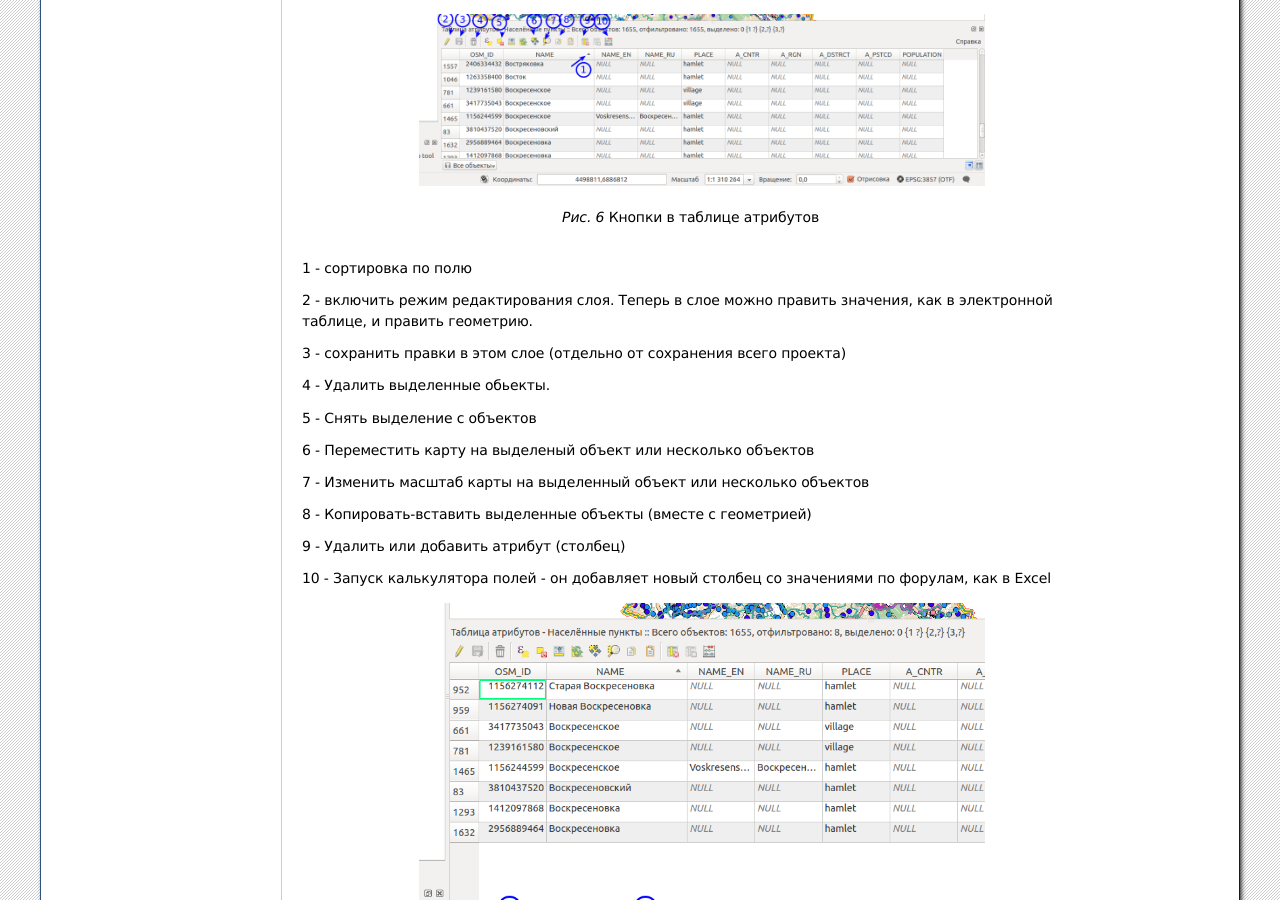
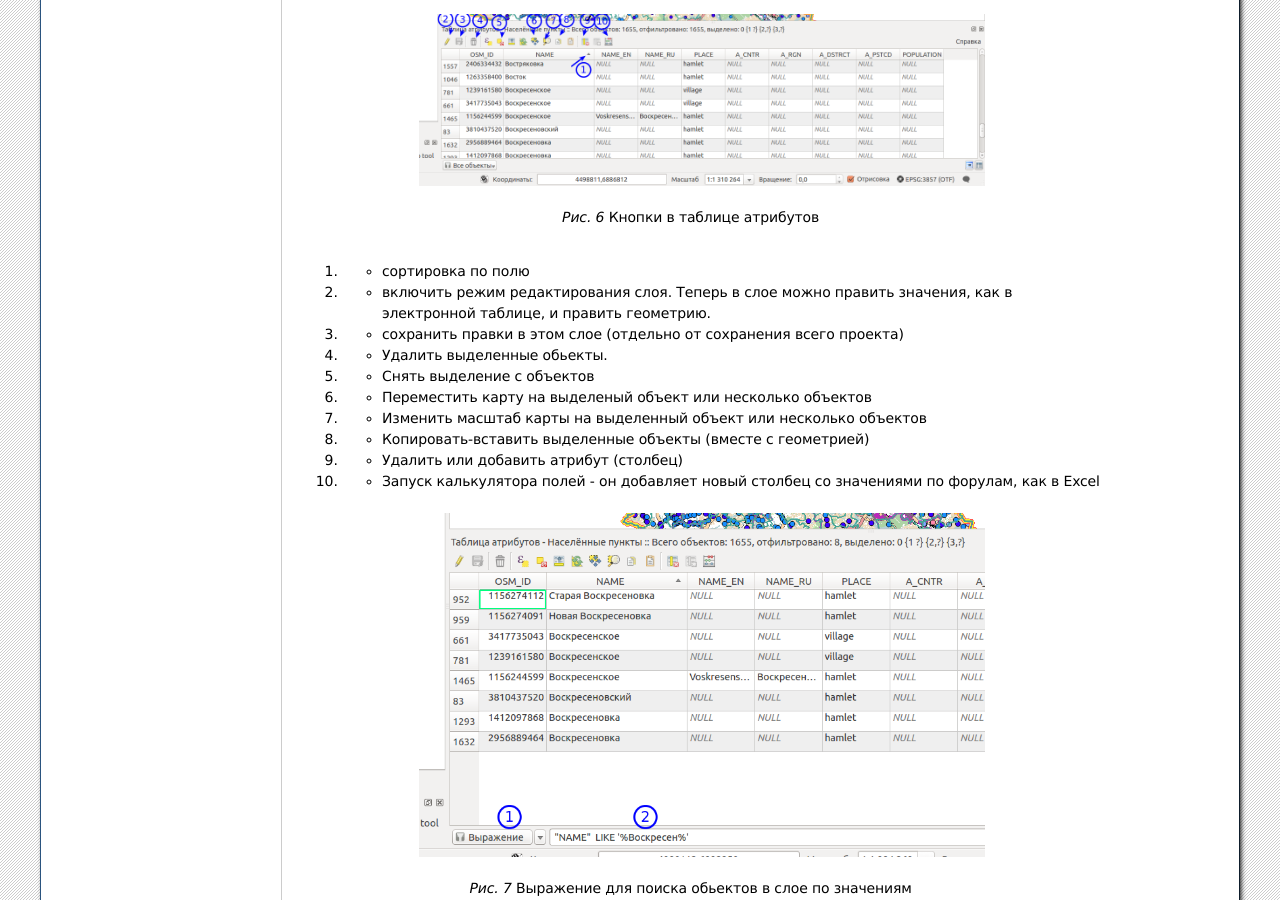
Before and after one commit to nextgis/docs_howto, a Sphinx documentation site: the page built from source/LipetskRegEcoGIS.rst, in a window 1280 px wide and 900 px high, scrolled down 4596 px. Built offline with Sphinx 7.4.7, drawn with Linux system fonts in a browser that asks for light colours; formulas are drawn with MathJax 3; some of the changed text lies outside the part shown.

Commit message:
правка текста

```diff
--- a/source/LipetskRegEcoGIS.rst
+++ b/source/LipetskRegEcoGIS.rst
@@ -140,25 +140,16 @@
    Кнопки в таблице атрибутов
 
 
-1 - сортировка по полю
-
-2 - включить режим редактирования слоя. Теперь в слое можно править значения, как в электронной таблице, и править геометрию.
-
-3 - сохранить правки в этом слое (отдельно от сохранения всего проекта)
-
-4 - Удалить выделенные обьекты.
-
-5 - Снять выделение с объектов
-
-6 - Переместить карту на выделеный объект или несколько объектов
-
-7 - Изменить масштаб карты на выделенный объект или несколько объектов
-
-8 - Копировать-вставить выделенные объекты (вместе с геометрией)
-
-9 - Удалить или добавить атрибут (столбец)
-
-10 - Запуск калькулятора полей - он добавляет новый столбец со значениями по форулам, как в Excel
+1. - сортировка по полю
+2. - включить режим редактирования слоя. Теперь в слое можно править значения, как в электронной таблице, и править геометрию.
+3. - сохранить правки в этом слое (отдельно от сохранения всего проекта)
+4. - Удалить выделенные обьекты.
+5. - Снять выделение с объектов
+6. - Переместить карту на выделеный объект или несколько объектов
+7. - Изменить масштаб карты на выделенный объект или несколько объектов
+8. - Копировать-вставить выделенные объекты (вместе с геометрией)
+9. - Удалить или добавить атрибут (столбец)
+10. - Запуск калькулятора полей - он добавляет новый столбец со значениями по форулам, как в Excel
 
 
 .. figure:: _static/LREGQGISAttributeTableSearch.png
```
Also changed, not shown: other parts of source/LipetskRegEcoGIS.rst (+1 -1 lines).
